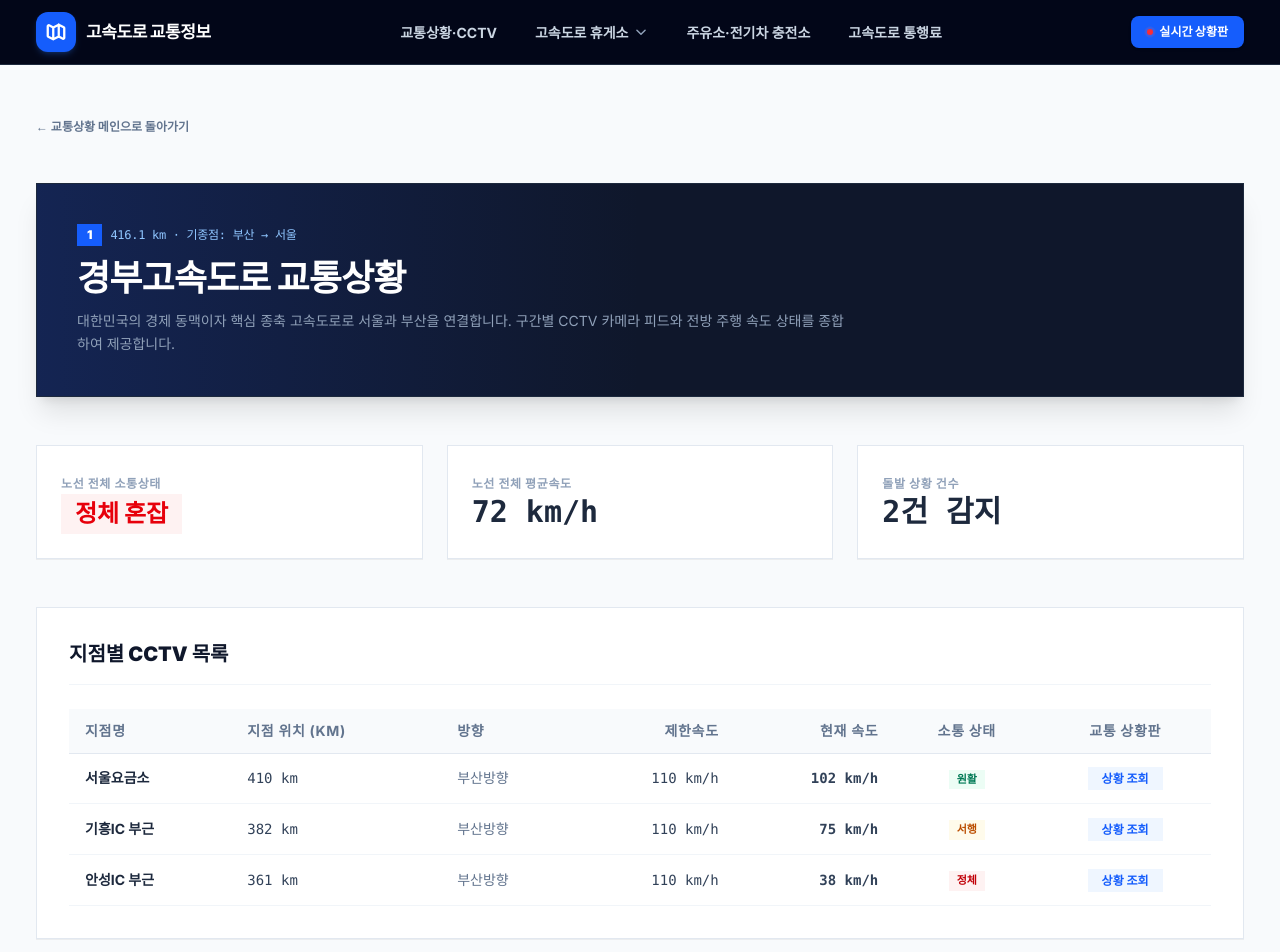
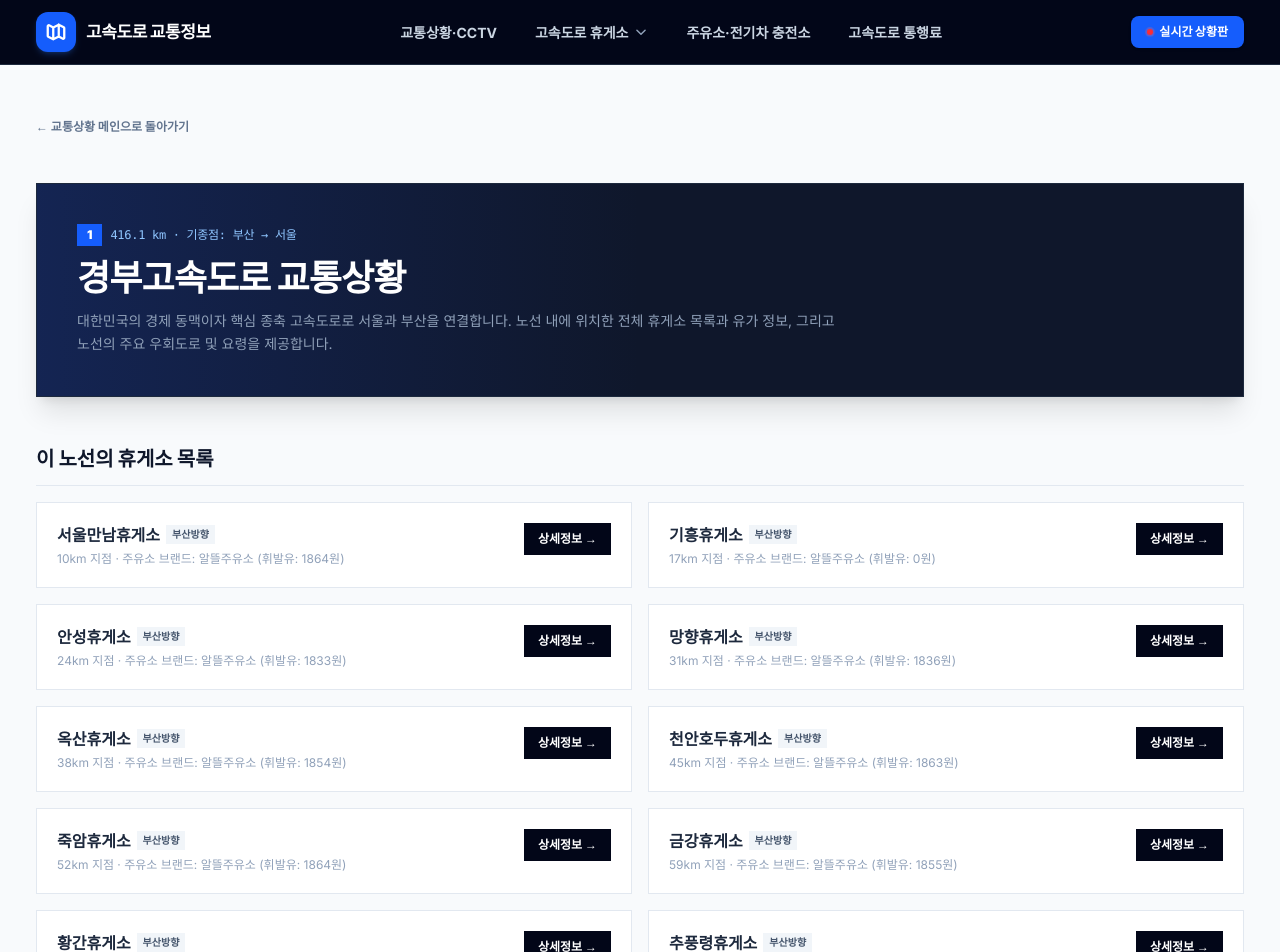
Before and after one commit to fnqlrtm123-code/highway-live, a Next.js app: page /traffic/gyeongbu in a window 1280 px wide. Shown: the top 952 px of the page. Built offline with nearby package versions, Linux system fonts and the light colour scheme.

Commit message:
feat: completely remove all mock CCTV points list and mock speed overview panel from highway detail page

```diff
--- a/src/app/traffic/[highway]/page.tsx
+++ b/src/app/traffic/[highway]/page.tsx
@@ -1,4 +1,4 @@
-import { getHighwayBySlug, highways, getCctvPointsByHighway, getServiceAreasByHighway } from '@/lib/data';
+import { getHighwayBySlug, highways, getServiceAreasByHighway } from '@/lib/data';
 import { notFound } from 'next/navigation';
 import AdSense from '@/components/AdSense';
 import type { Metadata } from 'next';
@@ -13,8 +13,8 @@ export async function generateMetadata({ params }: Props): Promise<Metadata> {
   if (!highway) return {};
 
   return {
-    title: `${highway.name} 교통상황 - 정체구간 및 CCTV 확인`,
-    description: `${highway.name}의 소통 흐름, 정체 정보, 구간별 CCTV 주행 영상, 노선 내 휴게소 및 알뜰주유소 정보를 모니터링하세요.`,
+    title: `${highway.name} 교통상황 - 휴게소 및 주요 정보`,
+    description: `${highway.name}의 주요 제원, 노선 내 휴게소 및 알뜰주유소 실시간 판매 가격 정보를 신속하게 확인해보세요.`,
   };
 }
 
@@ -32,22 +32,7 @@ export default async function HighwayTrafficPage({ params }: Props) {
     notFound();
   }
 
-  const cctvs = getCctvPointsByHighway(highwaySlug);
   const serviceAreas = getServiceAreasByHighway(highwaySlug);
-
-  // 대략적인 평균속도 계산
-  const avgSpeed = cctvs.length > 0
-    ? Math.round(cctvs.reduce((sum, c) => sum + c.currentSpeed, 0) / cctvs.length)
-    : 100;
-
-  // 전체 상태 진단
-  const slowOrCongestedCount = cctvs.filter(c => c.status === 'slow' || c.status === 'congested').length;
-  let statusText = '원활 소통';
-  let statusColor = 'text-emerald-600 bg-emerald-50';
-  if (slowOrCongestedCount > 0) {
-    statusText = slowOrCongestedCount >= 2 ? '정체 혼잡' : '일부 서행';
-    statusColor = slowOrCongestedCount >= 2 ? 'text-red-600 bg-red-50' : 'text-amber-600 bg-amber-50';
-  }
 
   return (
     <main className="mx-auto max-w-[1240px] px-4 py-12 flex-grow space-y-12">
@@ -67,7 +52,7 @@ export default async function HighwayTrafficPage({ params }: Props) {
           </div>
           <h1 className="text-3xl md:text-4xl font-black tracking-tight">{highway.name} 교통상황</h1>
           <p className="text-slate-400 text-sm max-w-3xl leading-relaxed">
-            {highway.description} 구간별 CCTV 카메라 피드와 전방 주행 속도 상태를 종합하여 제공합니다.
+            {highway.description} 노선 내에 위치한 전체 휴게소 목록과 유가 정보, 그리고 노선의 주요 우회도로 및 요령을 제공합니다.
           </p>
         </div>
       </div>
@@ -75,87 +60,7 @@ export default async function HighwayTrafficPage({ params }: Props) {
       {/* 애드센스 */}
       <AdSense slot="2233445566" />
 
-      {/* 요약 현황판 */}
-      <section className="grid grid-cols-1 md:grid-cols-3 gap-6">
-        <div className="bg-white border border-slate-200 p-6 shadow-2xs space-y-2">
-          <span className="text-xs text-slate-400 font-bold uppercase tracking-wider">노선 전체 소통상태</span>
-          <div className="flex items-center gap-2">
-            <span className={`text-2xl font-black px-3.5 py-1 ${statusColor}`}>
-              {statusText}
-            </span>
-          </div>
-        </div>
-
-        <div className="bg-white border border-slate-200 p-6 shadow-2xs space-y-2">
-          <span className="text-xs text-slate-400 font-bold uppercase tracking-wider">노선 전체 평균속도</span>
-          <span className="text-3xl font-mono font-black text-slate-800 block">
-            {avgSpeed} km/h
-          </span>
-        </div>
-
-        <div className="bg-white border border-slate-200 p-6 shadow-2xs space-y-2">
-          <span className="text-xs text-slate-400 font-bold uppercase tracking-wider">돌발 상황 건수</span>
-          <span className="text-3xl font-mono font-black text-slate-800 block">
-            {slowOrCongestedCount > 0 ? `${slowOrCongestedCount}건 감지` : '사고없음'}
-          </span>
-        </div>
-      </section>
-
-      {/* 지점별 CCTV 및 소통 상황 테이블 */}
-      <section className="bg-white border border-slate-200 p-6 md:p-8 shadow-2xs space-y-6">
-        <h2 className="text-xl font-black text-slate-900 border-b pb-4 border-slate-100">
-          지점별 CCTV 목록
-        </h2>
-        <div className="overflow-x-auto">
-          <table className="w-full text-left border-collapse text-slate-700 text-xs md:text-sm">
-            <thead>
-              <tr className="border-b border-slate-200 bg-slate-50 text-slate-500 uppercase tracking-wider font-bold">
-                <th className="py-3 px-4">지점명</th>
-                <th className="py-3 px-4">지점 위치 (km)</th>
-                <th className="py-3 px-4">방향</th>
-                <th className="py-3 px-4 text-right">제한속도</th>
-                <th className="py-3 px-4 text-right">현재 속도</th>
-                <th className="py-3 px-4 text-center">소통 상태</th>
-                <th className="py-3 px-4 text-center">교통 상황판</th>
-              </tr>
-            </thead>
-            <tbody>
-              {cctvs.map((c) => (
-                <tr key={c.id} className="border-b border-slate-100 hover:bg-slate-50/50 transition-colors">
-                  <td className="py-3.5 px-4 font-bold text-slate-800">{c.name}</td>
-                  <td className="py-3.5 px-4 font-mono">{c.locationKm} km</td>
-                  <td className="py-3.5 px-4 text-slate-500">{c.direction}</td>
-                  <td className="py-3.5 px-4 text-right font-mono">{c.speedLimit} km/h</td>
-                  <td className="py-3.5 px-4 text-right font-mono font-black">{c.currentSpeed} km/h</td>
-                  <td className="py-3.5 px-4 text-center">
-                    <span className={`inline-block px-2 py-0.5 text-[11px] font-black ${
-                      c.status === 'smooth' ? 'bg-emerald-50 text-emerald-700' :
-                      c.status === 'slow' ? 'bg-amber-50 text-amber-700' : 'bg-red-50 text-red-700'
-                    }`}>
-                      {c.status === 'smooth' ? '원활' : c.status === 'slow' ? '서행' : '정체'}
-                    </span>
-                  </td>
-                  <td className="py-3.5 px-4 text-center">
-                    <a
-                      href={`/cctv/${c.highwaySlug}/${c.id}`}
-                      className="bg-blue-50 hover:bg-blue-100 text-blue-600 font-bold px-3.5 py-1 text-xs transition-colors"
-                    >
-                      상황 조회
-                    </a>
-                  </td>
-                </tr>
-              ))}
-              {cctvs.length === 0 && (
-                <tr>
-                  <td colSpan={7} className="text-center py-8 text-slate-400">등록된 지점 정보가 없습니다.</td>
-                </tr>
-              )}
-            </tbody>
-          </table>
-        </div>
-      </section>
-
-      {/* 노선 내 휴게소 바로가기 */}
+      {/* 노선 내 휴게소 목록 */}
       <section className="space-y-4">
         <h2 className="text-xl font-black text-slate-900 border-b pb-3 border-slate-200">
           이 노선의 휴게소 목록
@@ -168,7 +73,9 @@ export default async function HighwayTrafficPage({ params }: Props) {
                   <h3 className="text-base font-black text-slate-800">{s.name}</h3>
                   <span className="text-[10px] font-bold bg-slate-100 text-slate-600 px-1.5 py-0.5">{s.directionName}</span>
                 </div>
-                <p className="text-xs text-slate-400">{s.locationKm}km 지점 &middot; 시그니처: {s.signatureMenu.name}</p>
+                <p className="text-xs text-slate-400">
+                  {s.locationKm}km 지점 &middot; 주유소 브랜드: {s.gasStation.brand} (휘발유: {s.gasStation.gasolinePrice}원)
+                </p>
               </div>
               <a
                 href={`/rest-areas/${s.slug}`}
@@ -178,6 +85,9 @@ export default async function HighwayTrafficPage({ params }: Props) {
               </a>
             </div>
           ))}
+          {serviceAreas.length === 0 && (
+            <p className="text-xs text-slate-400 py-4 col-span-full">이 노선에 등록된 휴게소 정보가 없습니다.</p>
+          )}
         </div>
       </section>
 
```
